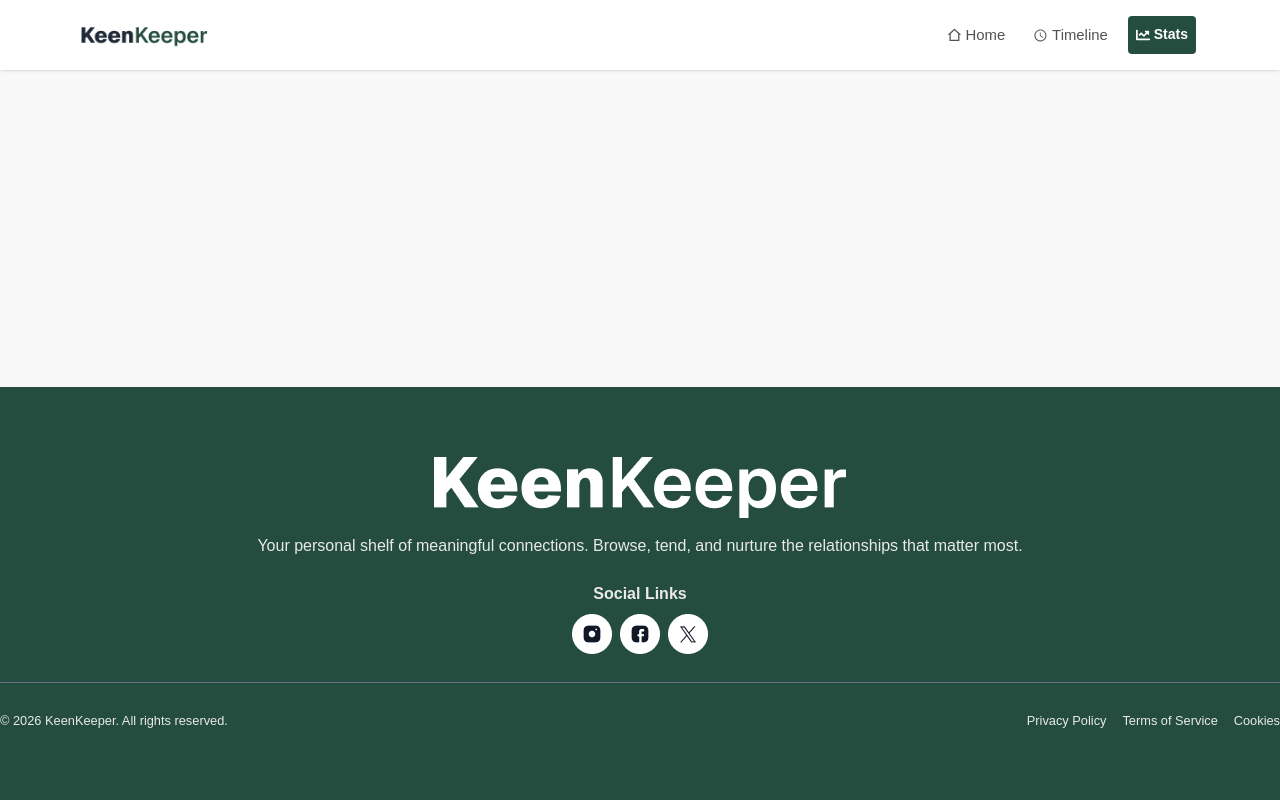
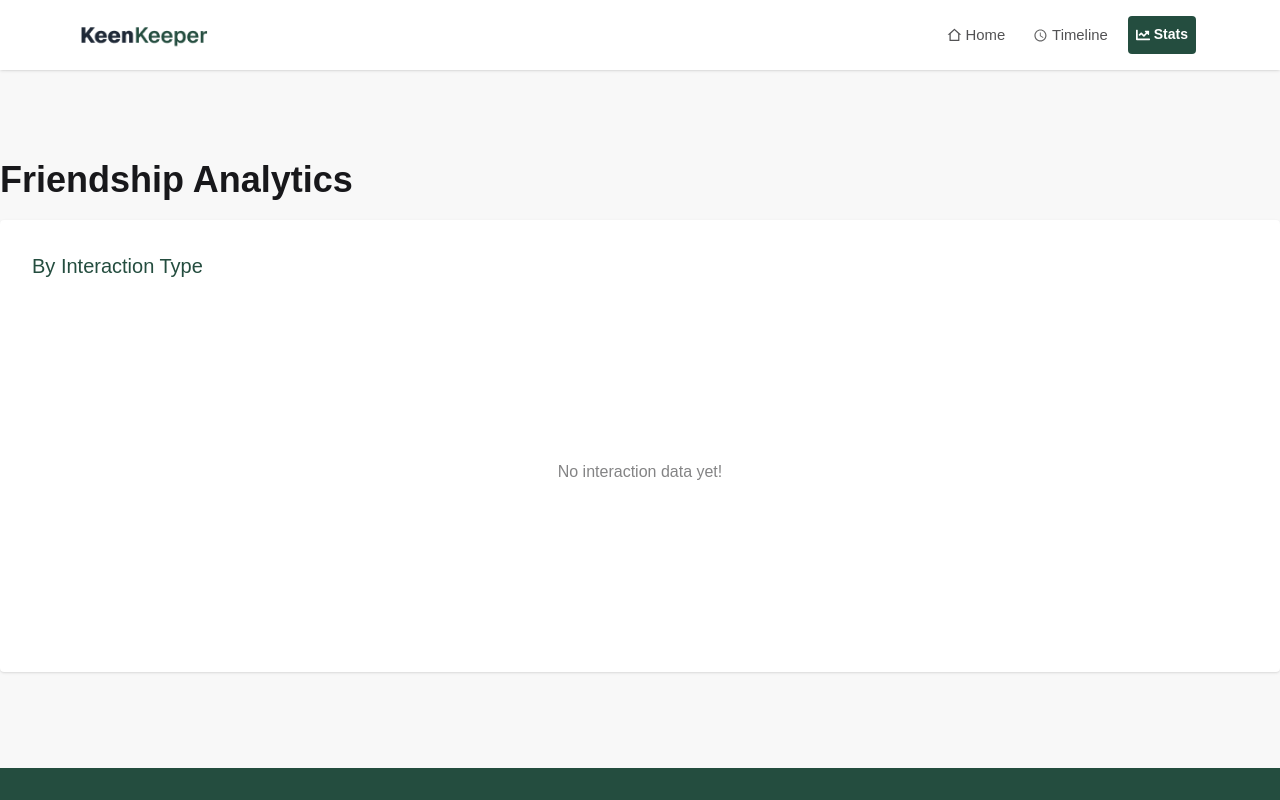
Before and after one commit to jahidhasan909/Keen-Keeper-A07, a React (Vite) app: page /stats in a window 1280 px wide. Shown: the top 800 px of the page. Built offline with nearby package versions, Linux system fonts and the light colour scheme.

Commit message:
Stats Page rechart completed textlength,calllength and videolegth show chart. array length 0 than show No interaction data yet

```diff
--- a/src/Components/ContectCard/ContectCard.jsx
+++ b/src/Components/ContectCard/ContectCard.jsx
@@ -6,7 +6,7 @@ const ContectCard = ({ contectDataLoad }) => {
 
 
     return (
-        <div className='mb-20'>
+        <div className='mb-24'>
             <h1 className='font-bold mb-4 text-xl'>Your Friends</h1>
             <div className='grid grid-cols-4 gap-3'>
                 {
--- a/src/main.jsx
+++ b/src/main.jsx
@@ -4,6 +4,7 @@ import './index.css'
 import { RouterProvider } from 'react-router/dom'
 import route from './routes/route.jsx'
 import ContextProvider from './Context/ContextProvider.jsx'
+import { ToastContainer } from 'react-toastify'
 
 
 
@@ -11,6 +12,7 @@ createRoot(document.getElementById('root')).render(
   <StrictMode>
     <ContextProvider>
       <RouterProvider router={route}></RouterProvider>
+      <ToastContainer />
     </ContextProvider>
 
   </StrictMode>,
--- a/src/pages/DetailsPage/DetailPage.jsx
+++ b/src/pages/DetailsPage/DetailPage.jsx
@@ -5,6 +5,7 @@ import { MdDelete, MdOutlineTextsms } from 'react-icons/md';
 import { RiNotificationSnoozeFill } from 'react-icons/ri';
 import { useLoaderData, useParams } from 'react-router';
 import { TimeLineContect } from '../../Context/ContectContect';
+import { toast } from 'react-toastify';
 
 
 
@@ -21,25 +22,29 @@ const DetailPage = () => {
 
     const handleAddedCallTimeline = () => {
         setTimeLineContect([
-            { ...excetedContect,
-                status: 'call' },
-                 ...timeLineContect])
+            {
+                ...excetedContect,
+                status: 'call'
+            },
+            ...timeLineContect])
+        toast.success(`Call With ${excetedContect.name}`)
 
     }
     const handleAddedTextTimeline = () => {
         setTimeLineContect([
             { ...excetedContect, status: 'text' }, ...timeLineContect])
+        toast.success(`Text With ${excetedContect.name}`)
 
     }
     const handleAddedVideoTimeline = () => {
         setTimeLineContect([{ ...excetedContect, status: 'video' }, ...timeLineContect])
-
+        toast.success(`Video With ${excetedContect.name}`)
     }
 
 
 
     return (
-        <div className='mt-40 mb-20 container mx-auto'>
+        <div className='mt-40 mb-24 container mx-auto'>
             <div className='grid grid-cols-2 gap-5'>
                 <div className='space-y-2'>
                     <div className='bg-base-100 shadow-sm flex flex-col items-center rounded-md p-6 space-y-2'>
--- a/src/pages/Stats/Stats.jsx
+++ b/src/pages/Stats/Stats.jsx
@@ -1,9 +1,61 @@
-import React from 'react';
+import React, { useContext } from 'react';
+import { Legend, Pie, PieChart, Tooltip } from "recharts";
+import { TimeLineContect } from '../../Context/ContectContect';
+
 
 const Stats = () => {
+
+    const { timeLineContect } = useContext(TimeLineContect)
+
+    const fillterContectByText = timeLineContect.filter(contect => contect.status === 'text').length
+    const fillterContectByCall = timeLineContect.filter(contect => contect.status === 'call').length
+    const fillterContectByVideo = timeLineContect.filter(contect => contect.status === 'video').length
+
+
+    const data = [
+        { name: "Video", value: fillterContectByVideo, fill: "#244d3f" },
+        { name: "Call", value: fillterContectByCall, fill: "#37a163" },
+        { name: "Text", value: fillterContectByText, fill: "#7f37f5" }
+    ];
     return (
-        <div>
-            <h1>Stats</h1>
+        <div className='container mx-auto mt-40 mb-24'>
+            <h1 className='mb-5 text-4xl font-bold'>Friendship Analytics</h1>
+            <div className='bg-base-100 shadow-sm rounded-sm pb-7'>
+                <h4 className='pt-8 pb-5 px-8 text-xl text-[#244D3F]'>By Interaction Type</h4>
+
+
+                {
+                    timeLineContect.length === 0 ?
+                        <div className='text-center py-40 text-neutral/50'>No interaction data yet!</div> : <PieChart
+                            style={{
+                                width: "100%",
+                                maxWidth: "500px",
+                                maxHeight: "80vh",
+                                margin: "auto",
+                                aspectRatio: 1,
+                            }}
+                            responsive
+                        >
+                            <Pie
+                                data={data}
+                                innerRadius="80%"
+                                outerRadius="100%"
+                                // Corner radius is the rounded edge of each pie slice
+                                cornerRadius="50%"
+                                fill="#8884d8"
+                                // padding angle is the gap between each pie slice
+                                paddingAngle={5}
+                                dataKey="value"
+                                isAnimationActive={true}
+                            />
+
+                            <Legend />
+                            <Tooltip />
+                        </PieChart>
+                }
+
+
+            </div>
         </div>
     );
 };
--- a/src/pages/TimeLine/TimeLine.jsx
+++ b/src/pages/TimeLine/TimeLine.jsx
@@ -59,8 +59,8 @@ const TimeLine = () => {
 
             {
                 fillterbytext.length === 0 ?
-                    <div className='text-center text-neutral/50 bg-base-100 shadow-sm rounded-sm py-20'>
-                        <p>No contacts yet!</p>
+                    <div className='text-center text-neutral/50 bg-base-100 shadow-sm rounded-sm py-40'>
+                        <p>No interaction data yet!</p>
                     </div> :
 
                     fillterbytext.map(contect =>
```
